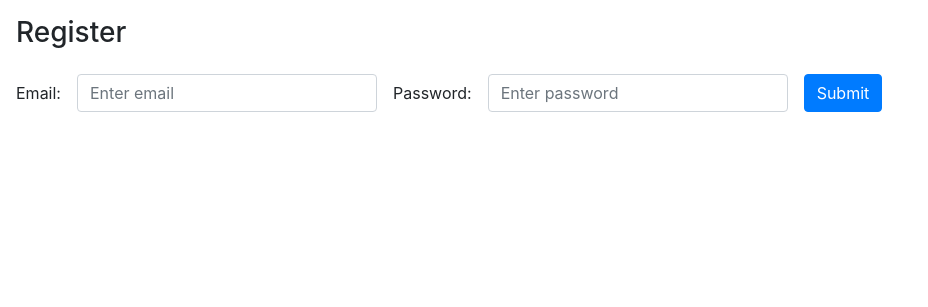
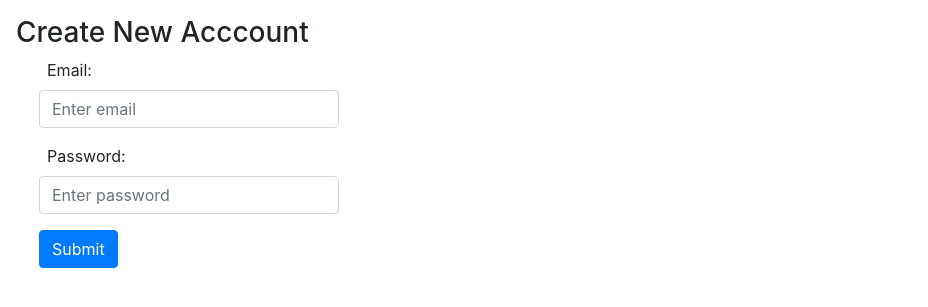
Before and after one commit to dpirrott/tinyapp, a Node server app: page /register in a window 1280 px wide. Shown: the part 56-363 px from the top of the page, without its empty margins (0-928 px from the left). Run offline with Node 20, Linux system fonts and the light colour scheme; some libraries are stand-ins or nearby versions.

Commit message:
Updated front end styling of login and register templates to be in overall column layout with rows

```diff
--- a/views/register_user.ejs
+++ b/views/register_user.ejs
@@ -14,17 +14,27 @@
     <%- include('partials/_header') %>
 
     <main style="margin: 1em;">
-      <h3>Register</h3>
+      <h3>Create New Acccount</h3>
       <% if (msg !== undefined) { %>
         <p class="text-danger" style="margin:0;"><%= msg %></p>
       <% } %>
-      <form class="form-inline" action="/register" method="POST">
-        <div class="form-group mb-2">
-          <label for="email">Email: </label>
-          <input class="form-control" type="email" name="email" placeholder="Enter email" style="width: 300px; margin: 1em">
-          <label for="password">Password: </label>
-          <input class="form-control" type="password" name="password" placeholder="Enter password" style="width: 300px; margin: 1em">
-          <button type="submit" class="btn btn-primary">Submit</button>
+      <form class="col" action="/register" method="POST">
+        <div class="form-group row align-items-center">
+          <div class="col">
+            <label style="margin-left: 1em;" for="email">Email: </label>
+            <input class="form-control" type="email" name="email" placeholder="Enter email" style="width: 300px; margin:0 0.5em">
+          </div>
+        </div>
+        <div class="form-group row align-items-center">
+          <div class="col">
+            <label style="margin-left: 1em;" for="password">Password: </label>
+            <input class="form-control" type="password" name="password" placeholder="Enter password" style="width: 300px; margin:0 0.5em">
+          </div>
+        </div>
+        <div class="form-group row align-items-center">
+          <div class="col">
+            <button style="margin-left: 0.5em;" type="submit" class="btn btn-primary">Submit</button>
+          </div>
         </div>
       </form>
     </main>
```
Also changed, not shown: views/login.ejs (+17 -7 lines).
